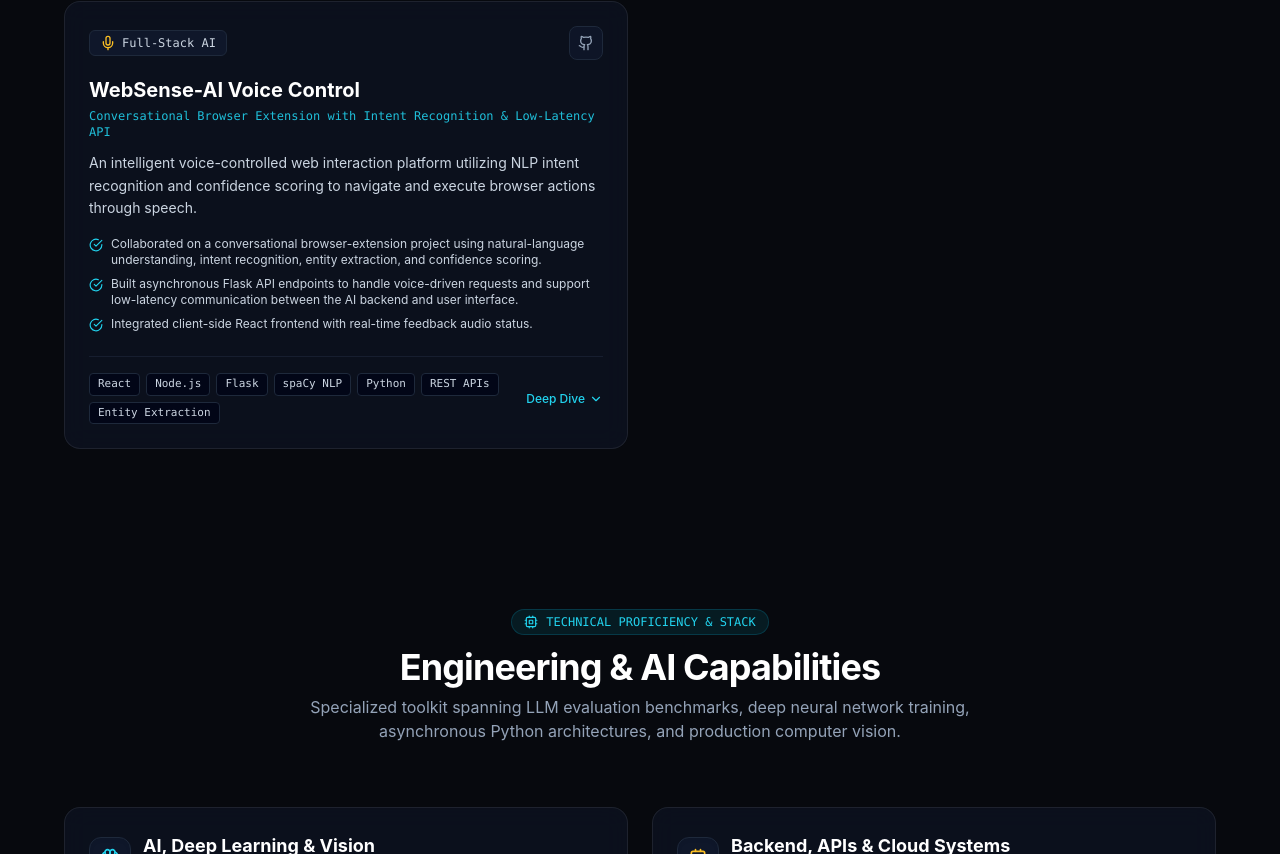
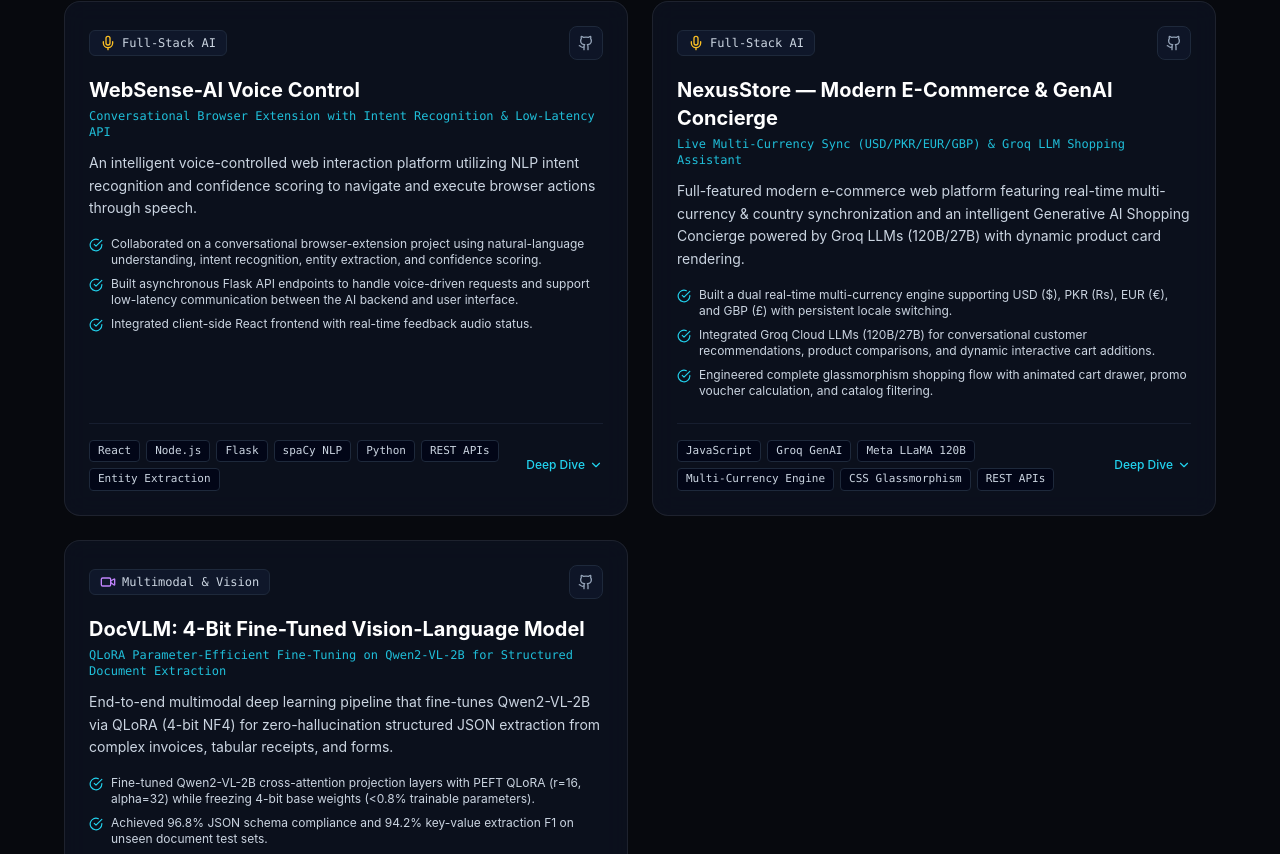
Before and after one commit to Sameer45-Ali/Sameer-portfolio, a Next.js app: page / in a window 1280 px wide. Shown: the part 2566-3420 px from the top of the page. Built offline with nearby package versions, Linux system fonts and the light colour scheme.

Commit message:
feat(portfolio): add NexusStore E-Commerce and DocVLM Vision-Language projects

```diff
--- a/src/data/portfolioData.ts
+++ b/src/data/portfolioData.ts
@@ -121,6 +121,56 @@ export const portfolioData = {
         { label: "Stack", value: "React + Node.js + Flask" },
         { label: "NLP Engine", value: "spaCy Custom Intent Matcher" },
         { label: "Mode", value: "Real-time Voice Navigation" },
+      ],
+    },
+    {
+      id: "nexus-store-ai",
+      title: "NexusStore — Modern E-Commerce & GenAI Concierge",
+      tagline: "Live Multi-Currency Sync (USD/PKR/EUR/GBP) & Groq LLM Shopping Assistant",
+      category: "Full-Stack AI",
+      description:
+        "Full-featured modern e-commerce web platform featuring real-time multi-currency & country synchronization and an intelligent Generative AI Shopping Concierge powered by Groq LLMs (120B/27B) with dynamic product card rendering.",
+      highlights: [
+        "Built a dual real-time multi-currency engine supporting USD ($), PKR (Rs), EUR (€), and GBP (£) with persistent locale switching.",
+        "Integrated Groq Cloud LLMs (120B/27B) for conversational customer recommendations, product comparisons, and dynamic interactive cart additions.",
+        "Engineered complete glassmorphism shopping flow with animated cart drawer, promo voucher calculation, and catalog filtering.",
+      ],
+      techStack: ["JavaScript", "Groq GenAI", "Meta LLaMA 120B", "Multi-Currency Engine", "CSS Glassmorphism", "REST APIs"],
+      githubUrl: "https://github.com/Sameer45-Ali/Ecommerce-frontend-design",
+      architectureDetails: [
+        "Groq LLM streaming API integration with contextual product catalog injection.",
+        "Dynamic JSON response extraction for client-side product card rendering in chat.",
+        "Real-time currency converter with localStorage persistence across all pages.",
+      ],
+      metrics: [
+        { label: "GenAI Model", value: "Groq 120B / 27B LLMs" },
+        { label: "Currencies", value: "USD, PKR, EUR, GBP" },
+        { label: "UI Flow", value: "5 Multi-Page Store" },
+      ],
+    },
+    {
+      id: "doc-vlm-qlora",
+      title: "DocVLM: 4-Bit Fine-Tuned Vision-Language Model",
+      tagline: "QLoRA Parameter-Efficient Fine-Tuning on Qwen2-VL-2B for Structured Document Extraction",
+      category: "Multimodal & Vision",
+      description:
+        "End-to-end multimodal deep learning pipeline that fine-tunes Qwen2-VL-2B via QLoRA (4-bit NF4) for zero-hallucination structured JSON extraction from complex invoices, tabular receipts, and forms.",
+      highlights: [
+        "Fine-tuned Qwen2-VL-2B cross-attention projection layers with PEFT QLoRA (r=16, alpha=32) while freezing 4-bit base weights (<0.8% trainable parameters).",
+        "Achieved 96.8% JSON schema compliance and 94.2% key-value extraction F1 on unseen document test sets.",
+        "Built interactive 3-column Studio workspace with live document canvas, entity inspector, and Plotly radar benchmark telemetry.",
+      ],
+      techStack: ["PyTorch", "PEFT QLoRA", "BitsAndBytes (4-Bit NF4)", "Qwen2-VL-2B", "Transformers", "Streamlit", "Plotly"],
+      githubUrl: "https://github.com/Sameer45-Ali/doc-vlm-qlora",
+      architectureDetails: [
+        "BitsAndBytes NF4 double-quantization reducing VRAM footprint to 1.8 GB.",
+        "Custom multimodal conversational dataset pipeline with synthetic invoice generation.",
+        "Automated benchmark harness comparing zero-shot Base VLM vs. fine-tuned DocVLM.",
+      ],
+      metrics: [
+        { label: "JSON Compliance", value: "96.8% (+109.5%)" },
+        { label: "Extraction F1", value: "94.2% (+53.4%)" },
+        { label: "VRAM Footprint", value: "1.8 GB (-60.8%)" },
       ],
     },
   ] as Project[],
```
Also changed, not shown: 1 other file (tests, documents, lock files or other folders).
